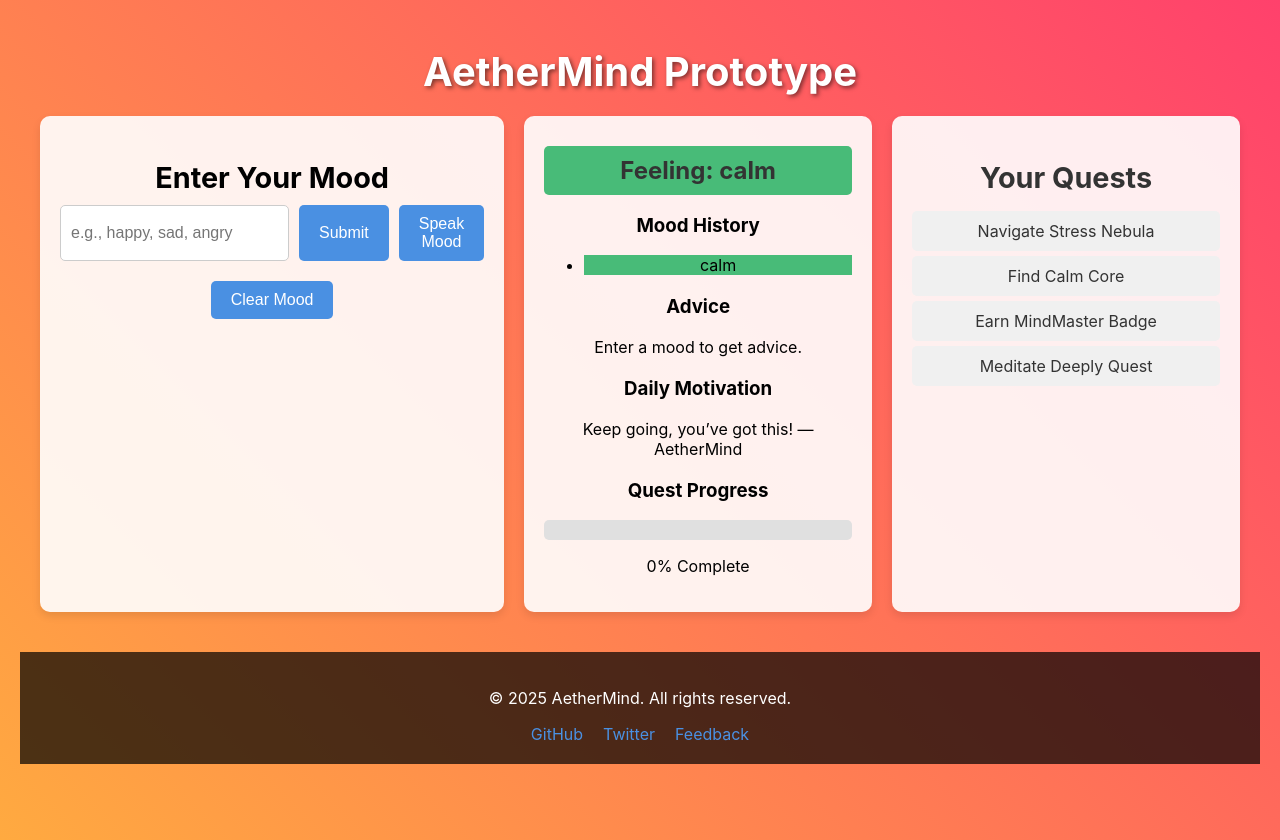
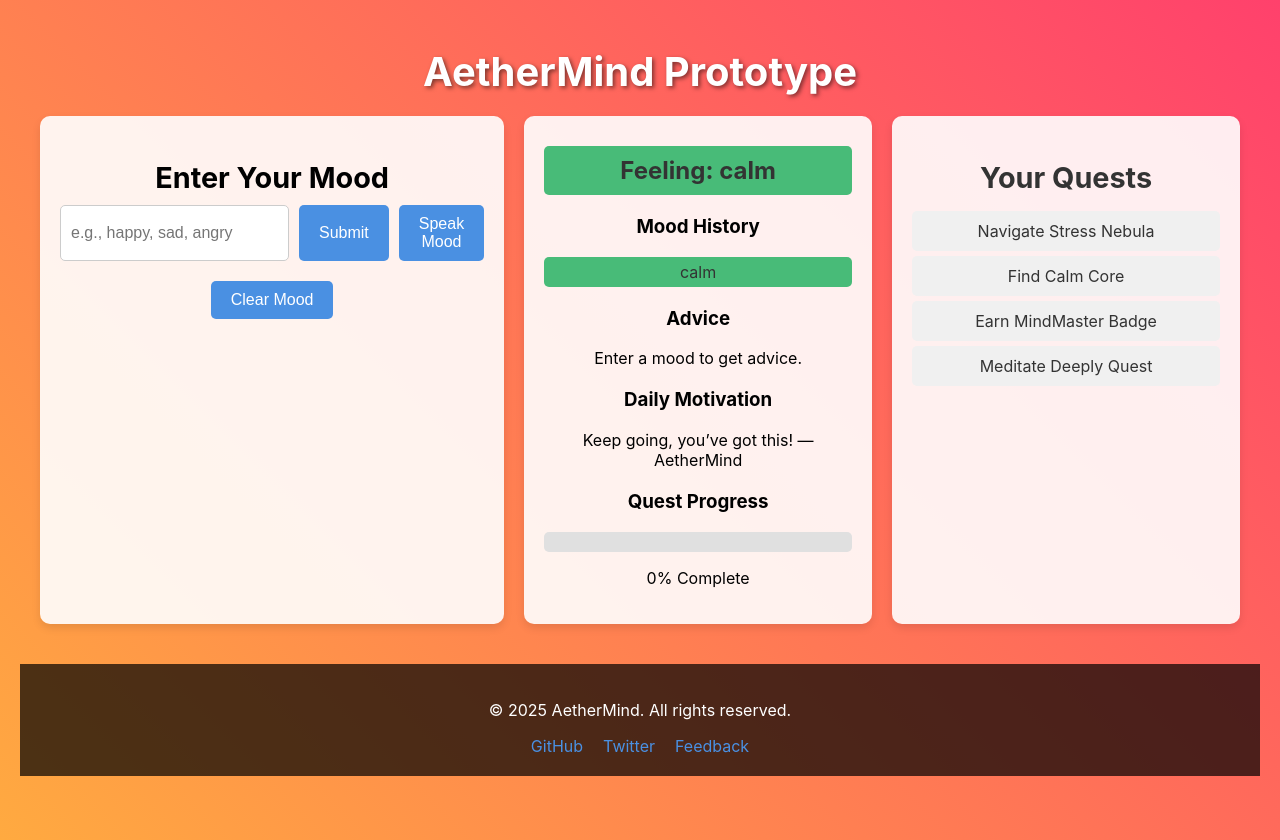
Before and after one commit to alljaybly/AetherMind-Clean, a React (Create React App) app: page / in a window 1280 px wide. Built offline with nearby package versions, Linux system fonts and the light colour scheme; no server answers.

Commit message:
Fixed feedback link with full email client support

```diff
--- a/src/App.css
+++ b/src/App.css
@@ -30,7 +30,6 @@
 }
 
 .emotion-display {
-  color: #333;
   font-size: 1.5em;
   margin: 10px 0;
 }
@@ -62,15 +61,40 @@
   background: #e0e0e0;
 }
 
-@keyframes gradientShift {
-  0% { background: linear-gradient(45deg, #ff416c, #ffaa40); }
-  100% { background: linear-gradient(45deg, #ffaa40, #ff416c); }
+.mood-tracker {
+  margin-top: 20px;
 }
 
-@keyframes fadeIn {
-  0% { opacity: 0; }
-  100% { opacity: 1; }
+.mood-list {
+  list-style: none;
+  padding: 0;
 }
+
+.mood-item {
+  padding: 5px;
+  margin: 5px 0;
+  border-radius: 5px;
+  color: #333;
+}
+
+.advice-section, .quote-section, .progress-section {
+  margin-top: 20px;
+}
+
+.progress-bar {
+  width: 100%;
+  background-color: #e0e0e0;
+  border-radius: 5px;
+  height: 20px;
+  overflow: hidden;
+}
+
+.progress-fill {
+  height: 100%;
+  background-color: #4a90e2;
+  transition: width 0.5s ease;
+}
+
 .input-form {
   margin-bottom: 20px;
 }
@@ -113,24 +137,6 @@
   cursor: not-allowed;
 }
 
-.advice-section, .quote-section, .progress-section {
-  margin-top: 20px;
-}
-
-.progress-bar {
-  width: 100%;
-  background-color: #e0e0e0;
-  border-radius: 5px;
-  height: 20px;
-  overflow: hidden;
-}
-
-.progress-fill {
-  height: 100%;
-  background-color: #4a90e2;
-  transition: width 0.5s ease;
-}
-
 .footer {
   margin-top: 40px;
   padding: 20px;
@@ -152,3 +158,13 @@
 .social-links a:hover {
   text-decoration: underline;
 }
+
+@keyframes gradientShift {
+  0% { background: linear-gradient(45deg, #ff416c, #ffaa40); }
+  100% { background: linear-gradient(45deg, #ffaa40, #ff416c); }
+}
+
+@keyframes fadeIn {
+  0% { opacity: 0; }
+  100% { opacity: 1; }
+}
--- a/src/App.js
+++ b/src/App.js
@@ -48,7 +48,7 @@ function App() {
     setEmotion(newEmotion);
     setEmotionHistory([...emotionHistory, newEmotion]);
     setAdvice(getMoodAdvice(newEmotion));
-    setProgress((prev) => Math.min(prev + 10, 100)); // Increment progress by 10%, max 100
+    setProgress((prev) => Math.min(prev + 10, 100));
   };
 
   const handleClear = () => {
@@ -134,7 +134,7 @@ function App() {
         </div>
       </div>
       <footer className="footer">
-        <p>&copy; 2025 AetherMind. All rights reserved.</p>
+        <p>© 2025 AetherMind. All rights reserved.</p>
         <div className="social-links">
           <a href="https://github.com/alljaybly/AetherMind-Clean" target="_blank" rel="noopener noreferrer">
             GitHub
```
Lines whose indentation alone changed are shown as unchanged.
